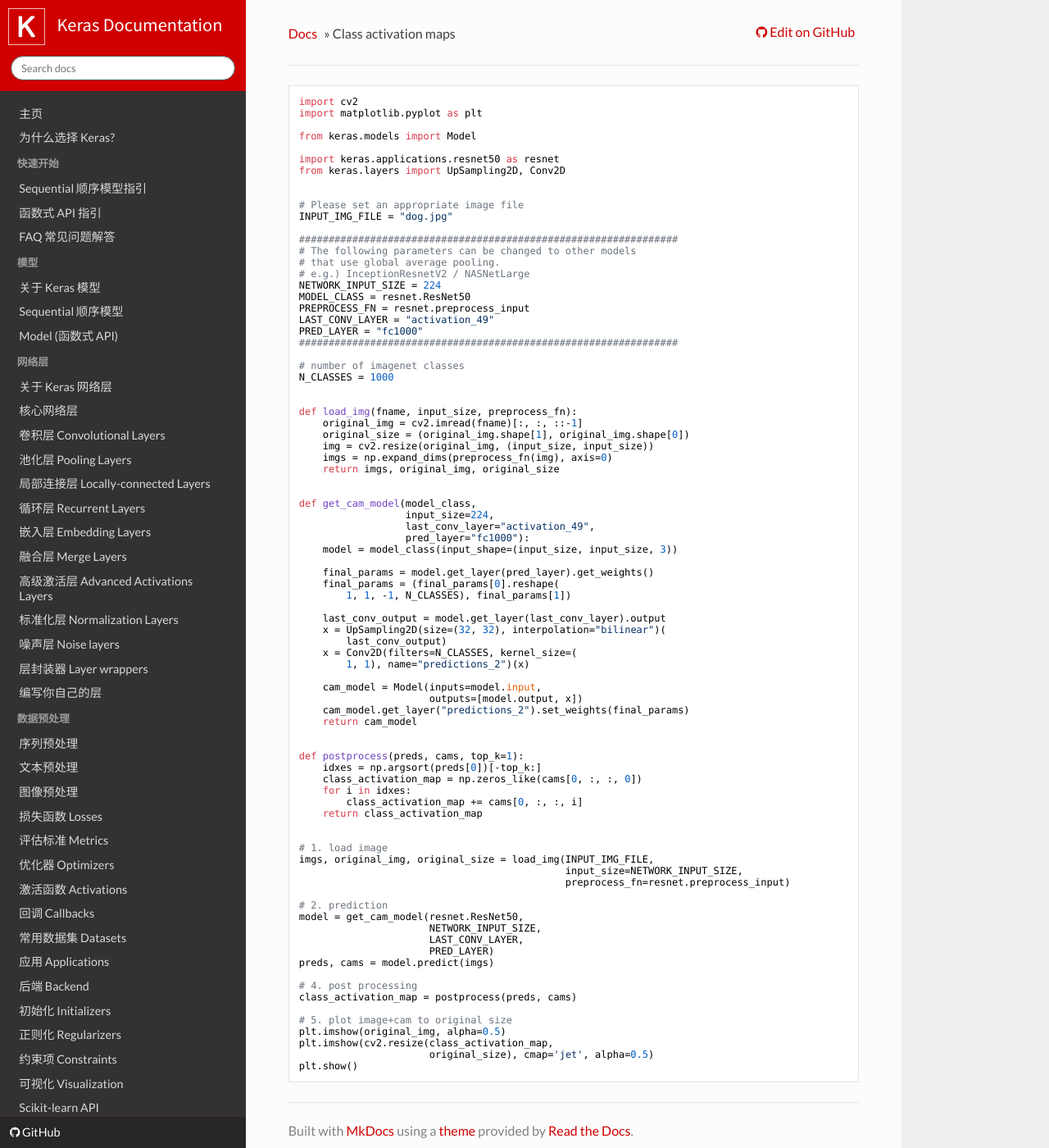
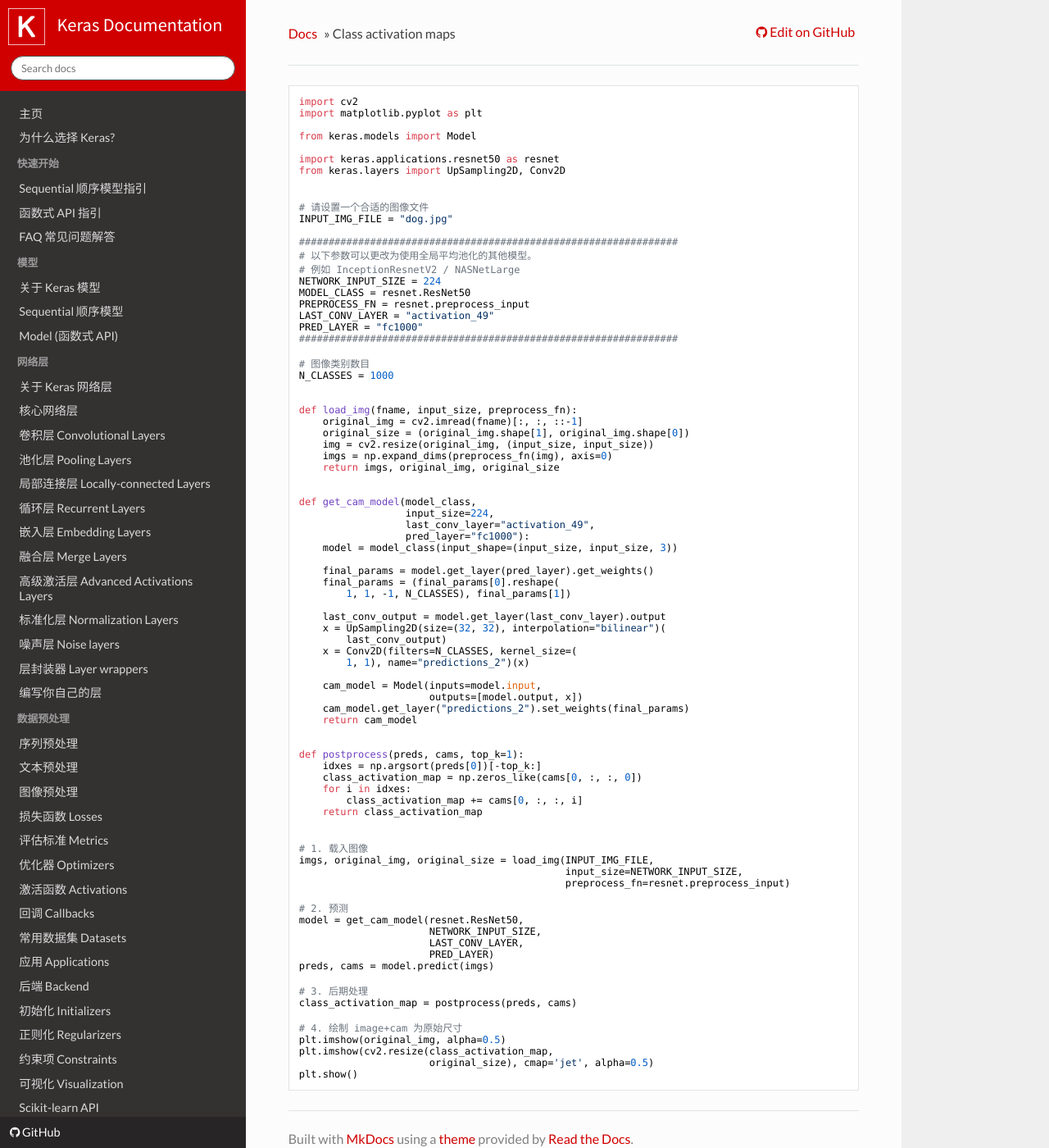
Before and after one commit to gaussic/keras-doc-zh, an MkDocs documentation site: the page built from sources/examples/class_activation_maps.md, in a window 1280 px wide and 1400 px high. Shown: the whole window at 82% size. Built offline with MkDocs 1.6.1, drawn with Linux system fonts in a browser that asks for light colours; nearby versions of some CDN libraries; some web fonts are replaced; library files that are not in the unit come from our copies.

Commit message:
Update class_activation_maps.md

```diff
--- a/sources/examples/class_activation_maps.md
+++ b/sources/examples/class_activation_maps.md
@@ -10,13 +10,12 @@
 from keras.layers import UpSampling2D, Conv2D
 
 
-# Please set an appropriate image file
+# 请设置一个合适的图像文件
 INPUT_IMG_FILE = "dog.jpg"
 
 ################################################################
-# The following parameters can be changed to other models
-# that use global average pooling.
-# e.g.) InceptionResnetV2 / NASNetLarge
+# 以下参数可以更改为使用全局平均池化的其他模型。
+# 例如 InceptionResnetV2 / NASNetLarge
 NETWORK_INPUT_SIZE = 224
 MODEL_CLASS = resnet.ResNet50
 PREPROCESS_FN = resnet.preprocess_input
@@ -24,7 +23,7 @@
 PRED_LAYER = "fc1000"
 ################################################################
 
-# number of imagenet classes
+# 图像类别数目
 N_CLASSES = 1000
 
 
@@ -66,22 +65,22 @@
     return class_activation_map
 
 
-# 1. load image
+# 1. 载入图像
 imgs, original_img, original_size = load_img(INPUT_IMG_FILE,
                                              input_size=NETWORK_INPUT_SIZE,
                                              preprocess_fn=resnet.preprocess_input)
 
-# 2. prediction
+# 2. 预测
 model = get_cam_model(resnet.ResNet50,
                       NETWORK_INPUT_SIZE,
                       LAST_CONV_LAYER,
                       PRED_LAYER)
 preds, cams = model.predict(imgs)
 
-# 4. post processing
+# 3. 后期处理
 class_activation_map = postprocess(preds, cams)
 
-# 5. plot image+cam to original size
+# 4. 绘制 image+cam 为原始尺寸
 plt.imshow(original_img, alpha=0.5)
 plt.imshow(cv2.resize(class_activation_map,
                       original_size), cmap='jet', alpha=0.5)
```
